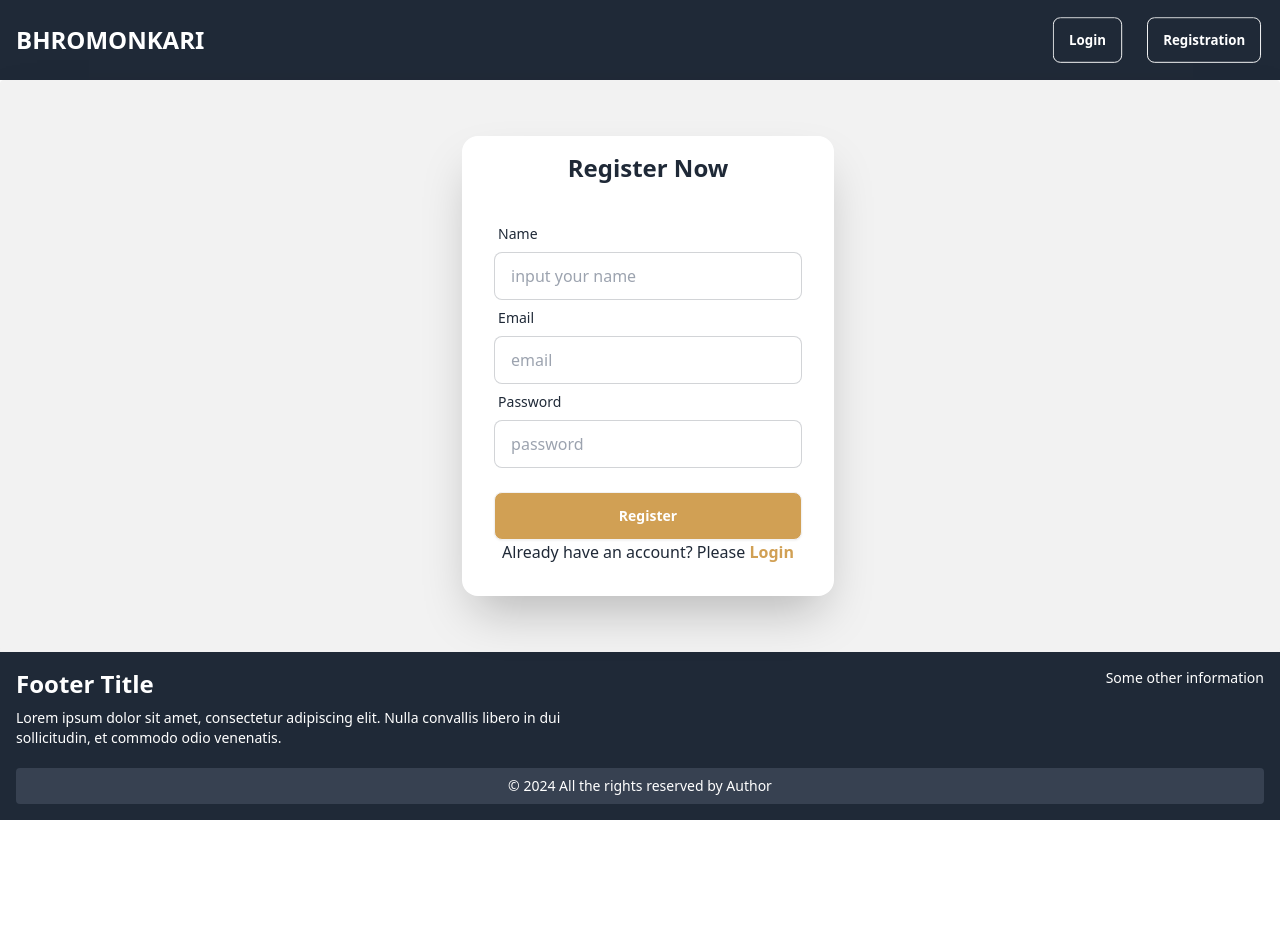
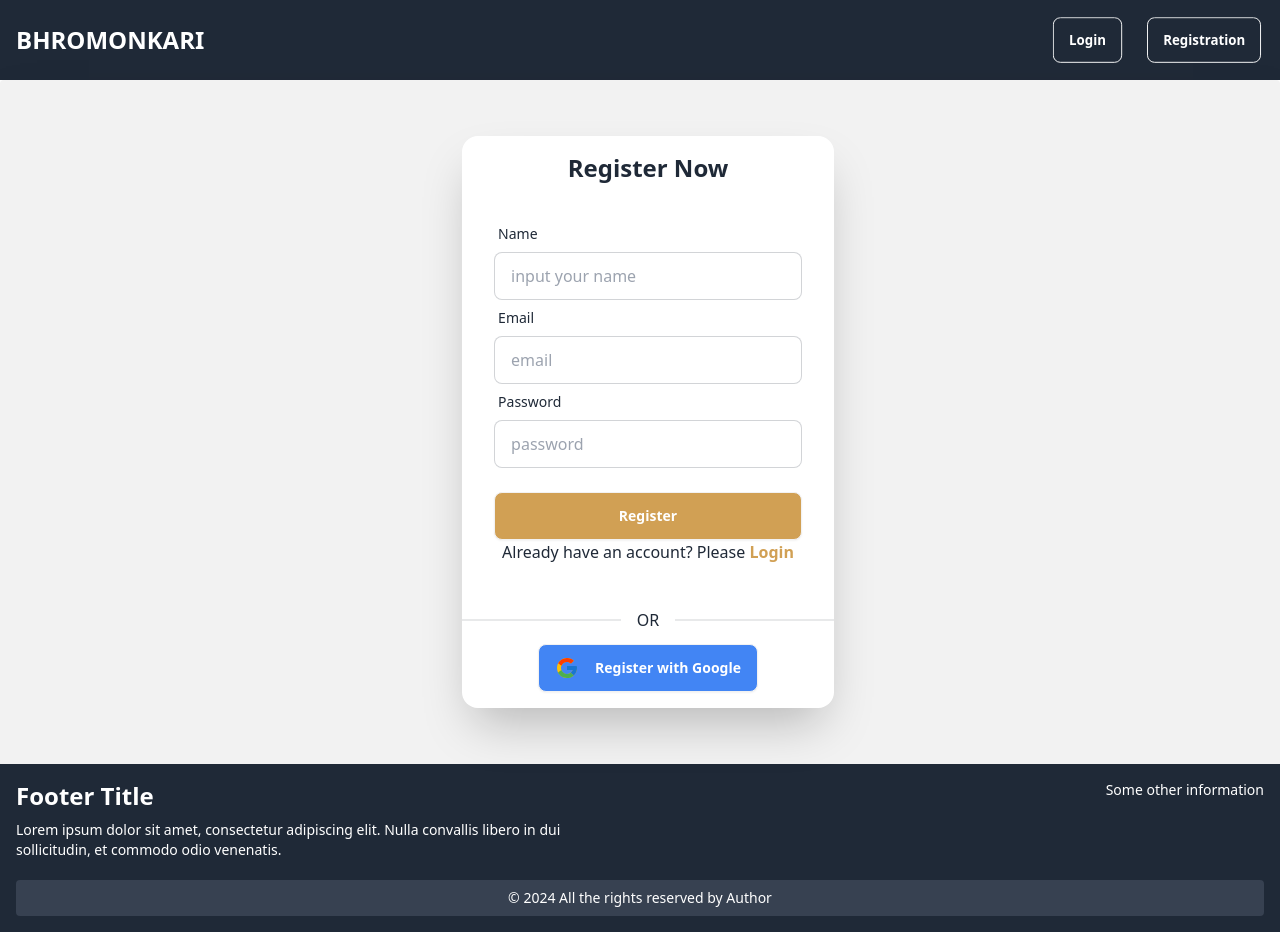
Before and after one commit to mehedishopnil/Bhromonkari, a React (Vite) app: page /registration in a window 1280 px wide. Before the commit the page ends 820 px from the top, so only its background shows below. Built offline with nearby package versions, Linux system fonts and the light colour scheme; no server answers.

Commit message:
google login add

```diff
--- a/src/Page/Login/Login.jsx
+++ b/src/Page/Login/Login.jsx
@@ -151,6 +151,7 @@ const Login = () => {
 
             <div className="divider">OR</div> {/* Divider between login methods */}
 
+        {/* Google Login */}
             <div className="flex items-center form-control mb-4">
               <button
                 onClick={handleGoogleLogin}
--- a/src/Page/Registration/Registration.jsx
+++ b/src/Page/Registration/Registration.jsx
@@ -1,12 +1,14 @@
 import { useContext, useState } from 'react';
 import { Link, useLocation, useNavigate } from 'react-router-dom';
 import { AuthContext } from '../../providers/AuthProviders';
+import { FcGoogle } from "react-icons/fc";
+import Swal from 'sweetalert2';
 
 const Registration = () => {
   const [isRegistration, setIsRegistration] = useState(false);
   const location = useLocation();
   const navigate = useNavigate();
-  const { createUser } = useContext(AuthContext);
+  const { createUser, googleLogin } = useContext(AuthContext);
 
   const from = location.state?.from?.pathname || "/";
 
@@ -28,6 +30,42 @@ const Registration = () => {
       .catch((error) => {
         console.error("Error during registration:", error.message);
       });
+  };
+
+
+  const handleGoogleLogin = async () => {
+    try {
+      const result = await googleLogin();
+      const user = result.user;
+      console.log(user);
+      Swal.fire({
+        title: "Successfully Logged In with Google",
+        showClass: {
+          popup: `
+          animate__animated
+          animate__fadeInUp
+          animate__faster
+        `,
+        },
+        hideClass: {
+          popup: `
+          animate__animated
+          animate__fadeOutDown
+          animate__faster
+        `,
+        },
+      });
+      isRegistration(true);
+      navigate(from, { replace: true });
+    } catch (error) {
+      console.log(error);
+      Swal.fire({
+        icon: "error",
+        title: "Oops...",
+        text: "Error logging in with Google",
+        footer: "Please try again later",
+      });
+    }
   };
 
   return (
@@ -92,6 +130,21 @@ const Registration = () => {
               </p>
             </div>
           </form>
+
+
+          <div className="divider">OR</div> {/* Divider between login methods */}
+
+{/* Google Login */}
+    <div className="flex items-center form-control mb-4">
+      <button
+        onClick={handleGoogleLogin}
+        className="btn bg-[#4285F4] text-white hover:bg-[#357ae8] flex items-center justify-center"
+      >
+        <FcGoogle className="mr-2 text-2xl" /> {/* Google icon */}
+        Register with Google
+      </button>
+    </div>
+
         </div>
 
         <div className="text-center lg:text-left">
```
